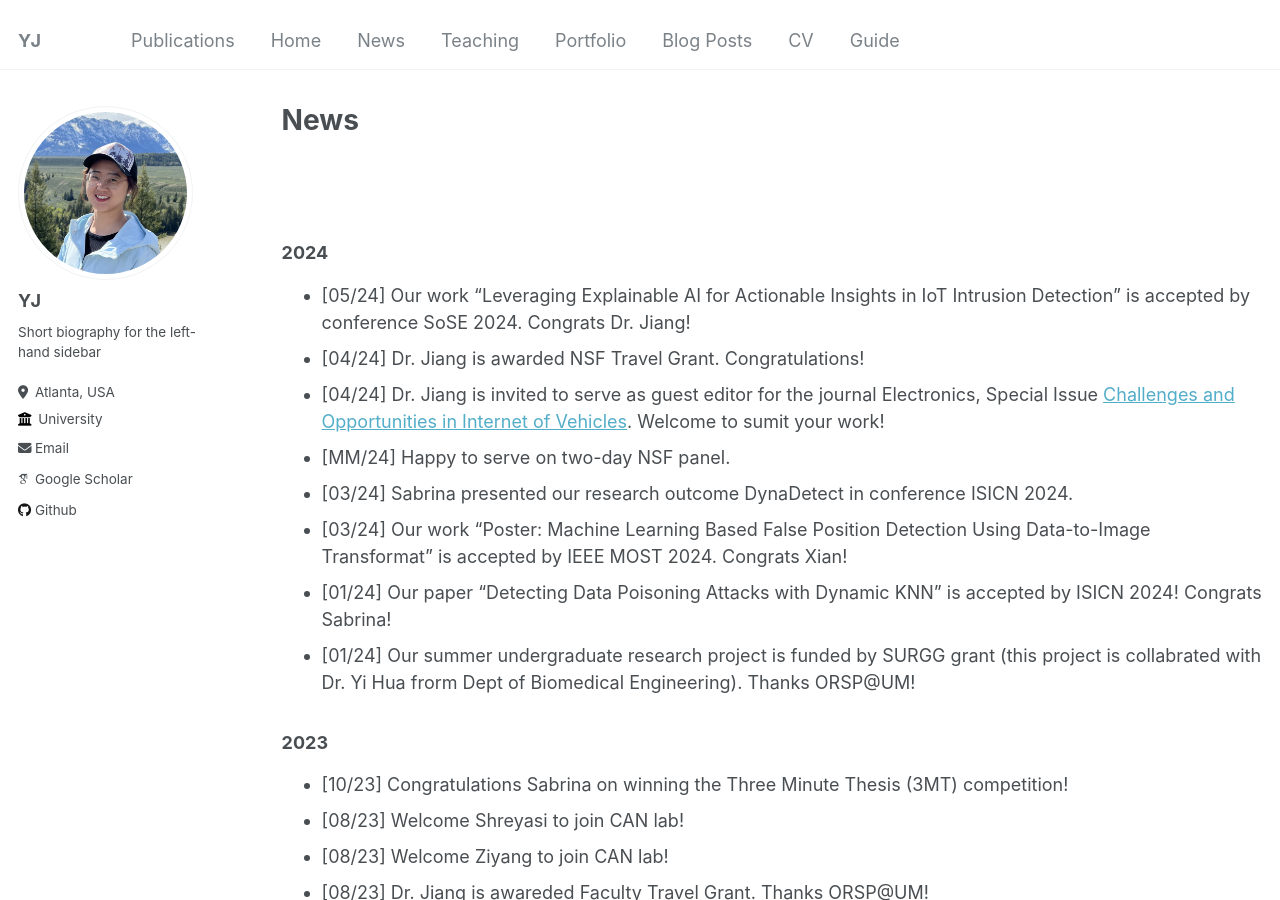
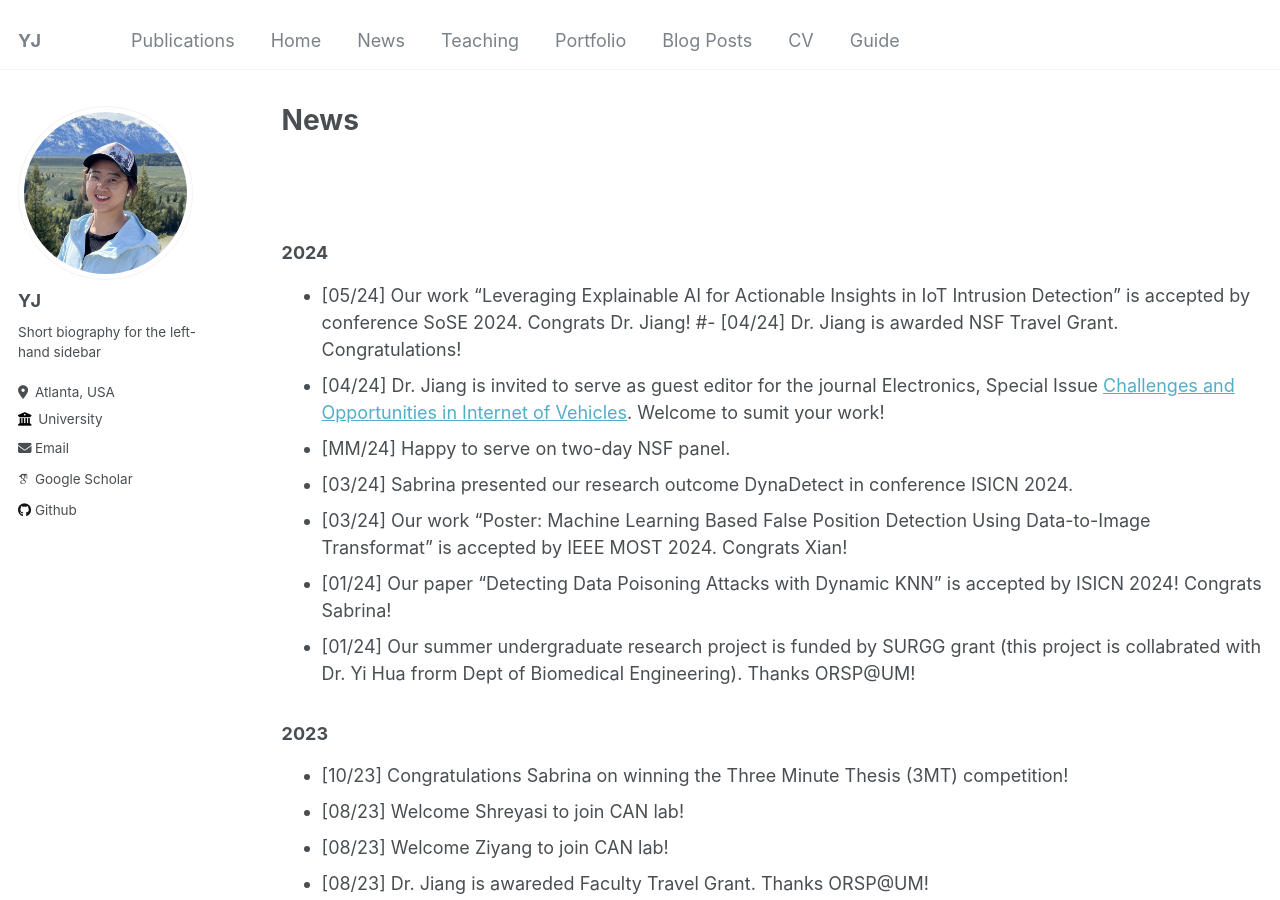
Before and after one commit to suhbrina-perry/suhbrina-perry.github.io, a Jekyll site: the page built from _pages/news.md, in a window 1280 px wide and 900 px high. Built offline with Jekyll 4.4.1, drawn with Linux system fonts in a browser that asks for light colours; some web fonts are replaced.

Commit message:
Update news.md

```diff
--- a/_pages/news.md
+++ b/_pages/news.md
@@ -15,7 +15,7 @@ author_profile: true
 ### 2024
 
 - [05/24] Our work "Leveraging Explainable AI for Actionable Insights in IoT Intrusion Detection" is accepted by conference SoSE 2024. Congrats Dr. Jiang!
-- [04/24] Dr. Jiang is awarded NSF Travel Grant. Congratulations!
+#- [04/24] Dr. Jiang is awarded NSF Travel Grant. Congratulations!
 - [04/24] Dr. Jiang is invited to serve as guest editor for the journal Electronics, Special Issue [Challenges and Opportunities in Internet of Vehicles](https://www.mdpi.com/journal/electronics/special_issues/5MJHAE8NUK). Welcome to sumit your work!
 - [MM/24] Happy to serve on two-day NSF panel.
 - [03/24] Sabrina presented our research outcome DynaDetect in conference ISICN 2024.
```
